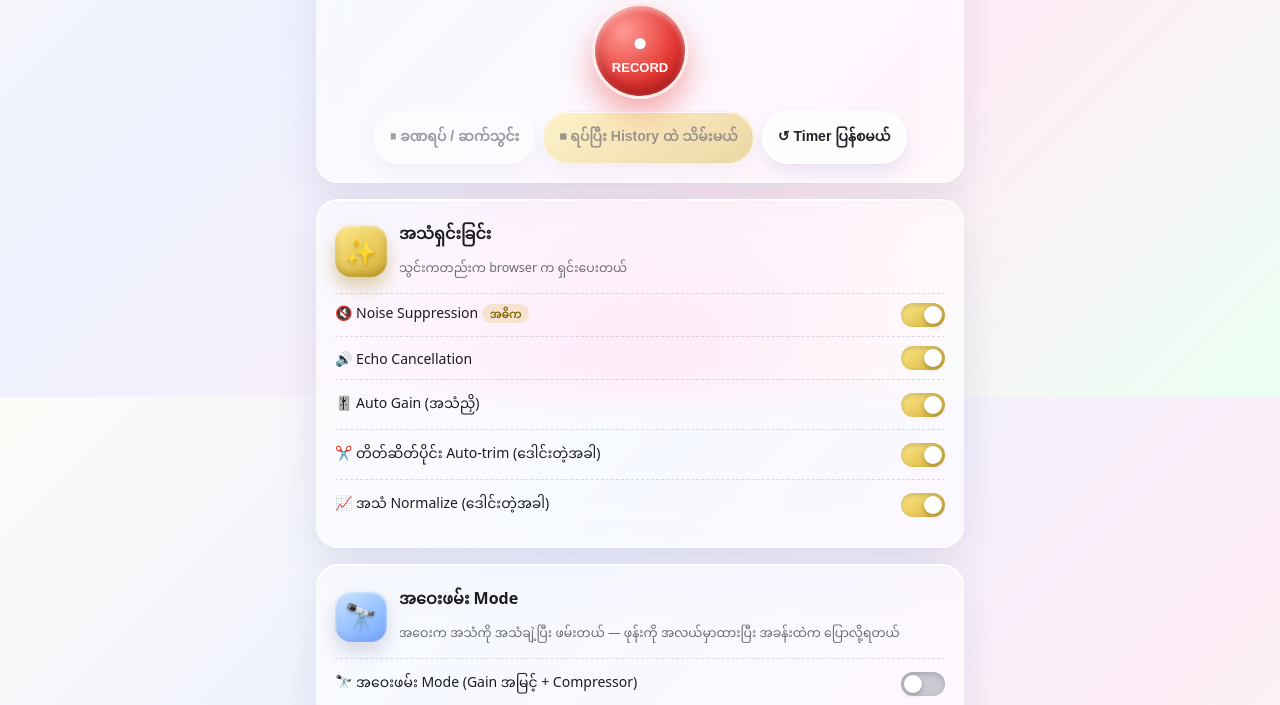
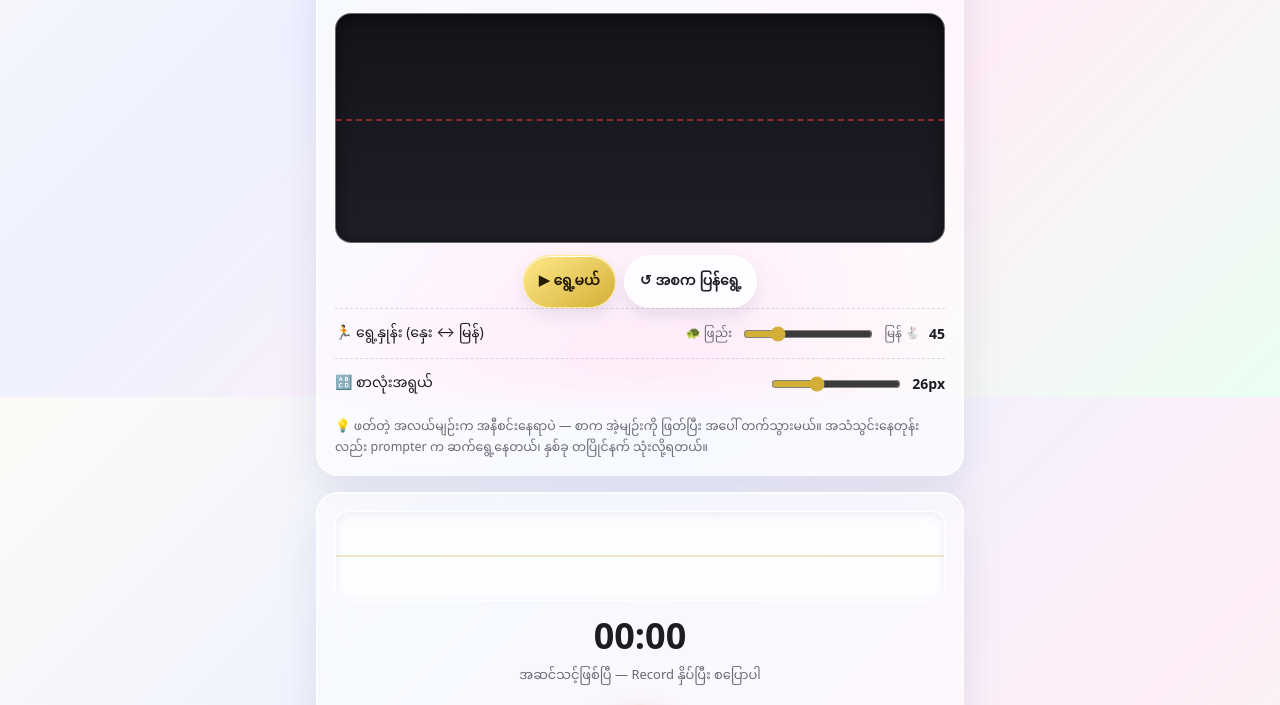
Before and after one commit to kyaw200032/pk-voice-recorder, a plain HTML site: page index.html in a window 1280 px wide. Shown: the part 403-1108 px from the top of the page. Drawn offline with Linux system fonts and the light colour scheme.

Commit message:
Update index.html to v4 with Teleprompter

```diff
--- a/index.html
+++ b/index.html
@@ -83,6 +83,22 @@
   <p class="sub">စက်မလိုဘူး — ဖုန်းနဲ့သွင်း၊ noise ရှင်း၊ MP3 / WAV ဒေါင်းပါ။<br>သွင်းထားသမျှ <b>History</b> ထဲမှာ အမြဲ ကျန်နေမယ်၊ အသစ်ထပ်သွင်းလည်း မပျောက်ဘူး။</p>
 </header>
 <main>
+  <div class="glass">
+    <div class="cardhead"><div class="icon3d gold">📜</div><div><h3>Teleprompter — ဖတ်ဖို့ စာသား</h3><p>ကိုယ်ကြိုက်တဲ့ စာသားထည့်ပြီး အပေါ်ကို အလိုအလျောက် ရွေ့သွားတာ ကြည့်ဖတ်ရုံပဲ — အသံသွင်းရင်း ဖတ်ဖို့</p></div></div>
+    <textarea id="promptInput" rows="3" placeholder="ဒီမှာ ဖတ်မယ့် စာသား ထည့်ပါ / paste လုပ်ပါ..." style="width:100%;border-radius:14px;border:1px solid rgba(255,255,255,.9);background:rgba(255,255,255,.75);padding:11px;font-size:14.5px;font-family:inherit;resize:vertical;box-shadow:inset 0 2px 6px rgba(90,90,140,.10)"></textarea>
+    <div id="promptView" style="position:relative;height:230px;overflow:hidden;border-radius:16px;margin-top:11px;background:linear-gradient(180deg,#141419,#1e1e28);box-shadow:inset 0 4px 18px rgba(0,0,0,.55);border:1px solid rgba(255,255,255,.35)">
+      <div id="promptText" style="position:absolute;left:0;right:0;top:230px;padding:0 20px;color:#ffe98a;font-size:26px;font-weight:800;line-height:1.9;text-align:center;white-space:pre-wrap">စာသားထည့်ပြီး ▶ နှိပ်ပါ — စာက အပေါ်ကို ဖြည်းဖြည်း ရွေ့သွားမယ် 📜</div>
+      <div style="position:absolute;left:0;right:0;top:46%;border-top:2px dashed rgba(229,57,53,.55);pointer-events:none"></div>
+    </div>
+    <div class="rowbtns">
+      <button class="btn gold" id="promptPlay">▶ ရွေ့မယ်</button>
+      <button class="btn" id="promptReset">↺ အစက ပြန်ရွေ့</button>
+    </div>
+    <div class="opt"><span>🏃 ရွေ့နှုန်း (နှေး ↔ မြန်)</span><span style="display:flex;align-items:center;gap:9px"><span style="font-size:12px;color:#6a6a75">🐢 ဖြည်း</span><input type="range" id="speedRange" min="10" max="160" step="5" value="45" style="width:130px;accent-color:#d4af37"><span style="font-size:12px;color:#6a6a75">မြန် 🐇</span><b id="speedVal">45</b></span></div>
+    <div class="opt"><span>🔠 စာလုံးအရွယ်</span><span style="display:flex;align-items:center;gap:9px"><input type="range" id="fontRange" min="18" max="42" step="2" value="26" style="width:130px;accent-color:#d4af37"><b id="fontVal">26px</b></span></div>
+    <p style="color:#6a6a75;font-size:12.5px;line-height:1.65;margin:8px 0 0">💡 ဖတ်တဲ့ အလယ်မျဉ်းက အနီစင်းနေရာပဲ — စာက အဲ့မျဉ်းကို ဖြတ်ပြီး အပေါ် တက်သွားမယ်။ အသံသွင်းနေတုန်းလည်း prompter က ဆက်ရွေ့နေတယ်၊ နှစ်ခု တပြိုင်နက် သုံးလို့ရတယ်။</p>
+  </div>
+
   <div class="glass">
     <canvas id="wave" width="640" height="90"></canvas>
     <div class="timer" id="timer">00:00</div>
@@ -257,6 +273,19 @@ async function downloadBlob(blob,base){
 }
 $('dlBtn').onclick=async()=>{ if(!rawBlob) return; $('dlBtn').textContent='⏳ ပြင်ဆင်နေတယ်...'; await downloadBlob(rawBlob,'pk-voice'); $('dlBtn').textContent='⬇ ဒေါင်းမယ်'; };
 
+/* ---------- teleprompter ---------- */
+let pPos=230, pPlaying=false, pRaf=null, pLast=0;
+const pView=$('promptView'), pText=$('promptText');
+function pSetText(){ const v=$('promptInput').value.trim(); pText.textContent=v||'စာသားထည့်ပြီး ▶ နှိပ်ပါ — စာက အပေါ်ကို ဖြည်းဖြည်း ရွေ့သွားမယ် 📜'; }
+$('promptInput').addEventListener('input',()=>{ pSetText(); pReset(); });
+function pReset(){ pPos=pView.clientHeight; pText.style.top=pPos+'px'; }
+function pLoop(ts){ if(!pPlaying) return; if(!pLast) pLast=ts; const dt=(ts-pLast)/1000; pLast=ts; const speed=parseFloat($('speedRange').value); pPos-=speed*dt; const limit=-(pText.scrollHeight+20); if(pPos<limit){ pPos=limit; pPlaying=false; $('promptPlay').textContent='▶ ရွေ့မယ်'; pText.style.top=pPos+'px'; return; } pText.style.top=pPos+'px'; pRaf=requestAnimationFrame(pLoop); }
+$('promptPlay').onclick=()=>{ if(pPlaying){ pPlaying=false; cancelAnimationFrame(pRaf); $('promptPlay').textContent='▶ ရွေ့မယ်'; } else { if(pPos<=-(pText.scrollHeight)) pReset(); pPlaying=true; pLast=0; $('promptPlay').textContent='⏸ ခဏရပ်'; pRaf=requestAnimationFrame(pLoop); } };
+$('promptReset').onclick=()=>{ pPlaying=false; cancelAnimationFrame(pRaf); $('promptPlay').textContent='▶ ရွေ့မယ်'; pReset(); };
+$('speedRange').oninput=()=>{ $('speedVal').textContent=$('speedRange').value; };
+$('fontRange').oninput=()=>{ $('fontVal').textContent=$('fontRange').value+'px'; pText.style.fontSize=$('fontRange').value+'px'; };
+pReset();
+
 openDB().then(renderHistory).catch(()=>renderHistory());
 </script>
 </body>
```
